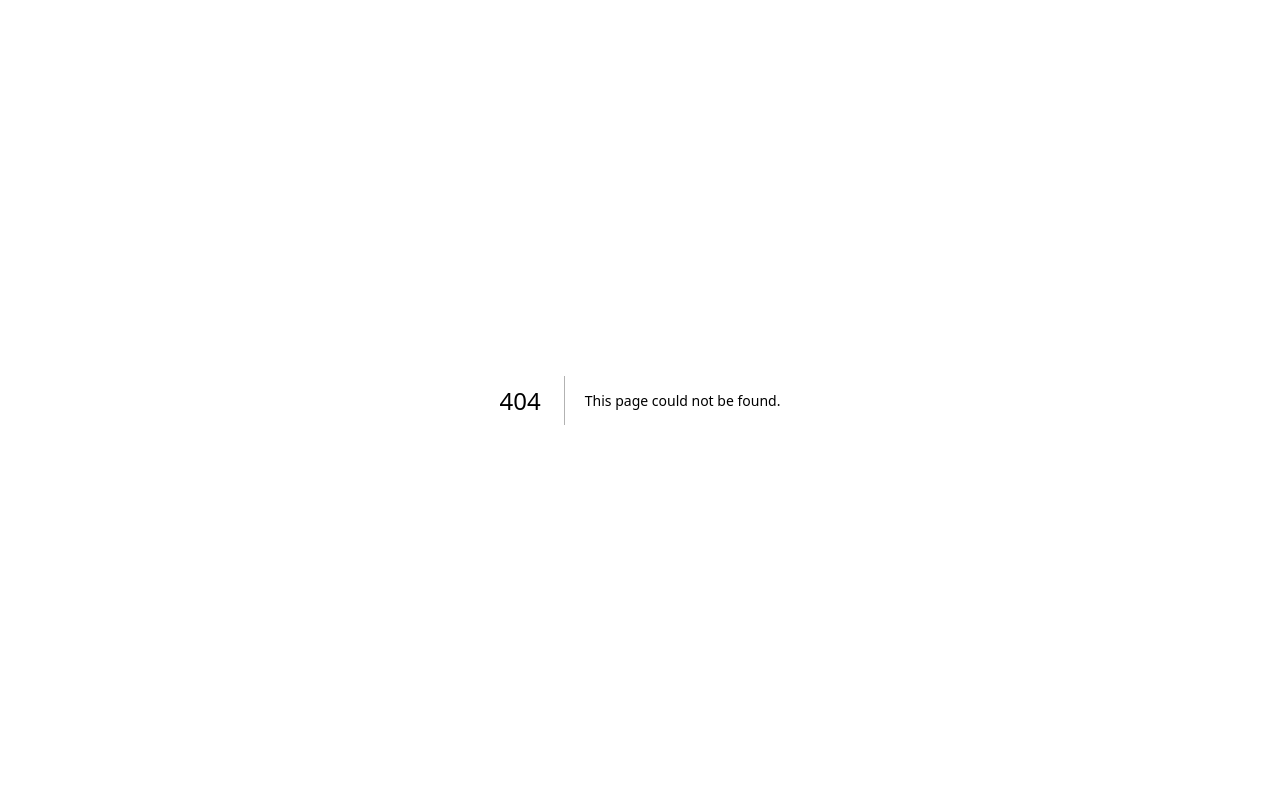
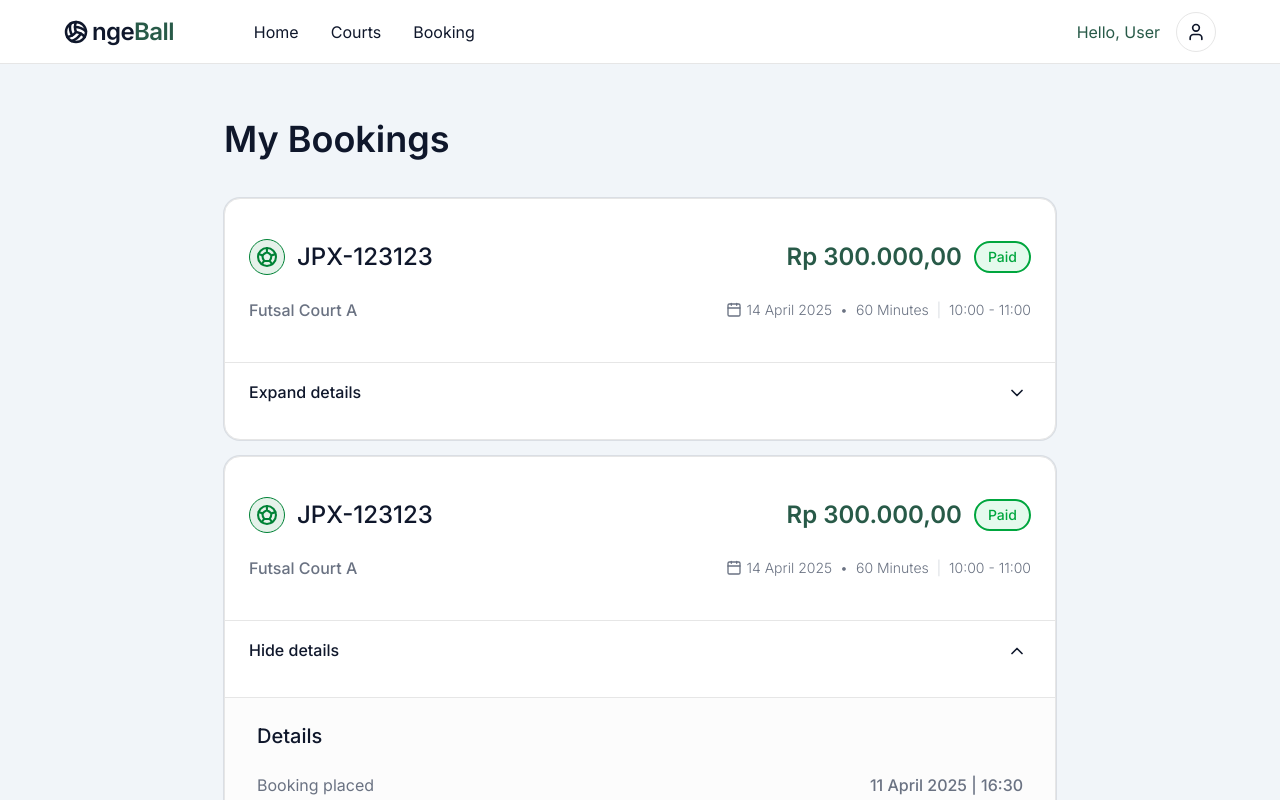
Before and after one commit to juan-dio/ngeball-app, a Next.js app: page /booking in a window 1280 px wide. Before the commit this address had no page. Shown: the top 800 px of the page. Built offline with nearby package versions, Linux system fonts and the light colour scheme.

Commit message:
feat: add booking list page

```diff
--- /dev/null
+++ b/src/app/booking/page.tsx
@@ -0,0 +1,114 @@
+"use client"
+
+import { AppNavbar } from "@/components/navbar"
+import { Footer } from "@/components/footer"
+import { BookingCard } from "@/components/booking-card"
+import {
+  Pagination,
+  PaginationContent,
+  PaginationItem,
+  PaginationLink,
+  PaginationNext,
+  PaginationPrevious,
+  PaginationEllipsis,
+} from "@/components/ui/pagination"
+
+export default function BookingPage() {
+  const bookings = [
+    {
+      id: "JPX-123123",
+      sport: "Futsal",
+      courtName: "Futsal Court A",
+      price: "Rp 300.000,00",
+      status: "Paid",
+      date: "14 April 2025",
+      duration: "60 Minutes",
+      time: "10:00 - 11:00",
+      timeline: [
+        { label: "Booking placed", date: "11 April 2025 | 16:30" },
+        { label: "Payment", date: "11 April 2025 | 17:00" },
+        { label: "Confirmed", date: "11 April 2025 | 17:05" },
+      ],
+      defaultExpanded: false,
+    },
+    {
+      id: "JPX-123123",
+      sport: "Futsal",
+      courtName: "Futsal Court A",
+      price: "Rp 300.000,00",
+      status: "Paid",
+      date: "14 April 2025",
+      duration: "60 Minutes",
+      time: "10:00 - 11:00",
+      timeline: [
+        { label: "Booking placed", date: "11 April 2025 | 16:30" },
+        { label: "Payment", date: "11 April 2025 | 17:00" },
+        { label: "Confirmed", date: "11 April 2025 | 17:05" },
+      ],
+      defaultExpanded: true,
+    },
+    {
+      id: "JPX-123123",
+      sport: "Futsal",
+      courtName: "Futsal Court A",
+      price: "Rp 300.000,00",
+      status: "Paid",
+      date: "14 April 2025",
+      duration: "60 Minutes",
+      time: "10:00 - 11:00",
+      timeline: [
+        { label: "Booking placed", date: "11 April 2025 | 16:30" },
+        { label: "Payment", date: "11 April 2025 | 17:00" },
+        { label: "Confirmed", date: "11 April 2025 | 17:05" },
+      ],
+      defaultExpanded: false,
+    },
+  ]
+
+  return (
+    <div className="flex min-h-screen flex-col bg-background">
+      <AppNavbar />
+      <main className="flex-1 pt-16">
+        <div className="mx-auto flex w-full max-w-300 px-6 flex-col items-center py-12 gap-8">
+          <div className="w-full max-w-[832px] flex flex-col gap-4">
+            <h1 className="text-h1 text-text-primary">My Bookings</h1>
+          </div>
+
+          <div className="w-full flex flex-col items-center gap-4">
+            {bookings.map((booking, index) => (
+              <BookingCard key={index} {...booking} />
+            ))}
+          </div>
+
+          <div className="w-full max-w-[832px] pt-4">
+            <Pagination>
+              <PaginationContent>
+                <PaginationItem>
+                  <PaginationPrevious href="#" />
+                </PaginationItem>
+                <PaginationItem>
+                  <PaginationLink href="#" isActive>
+                    1
+                  </PaginationLink>
+                </PaginationItem>
+                <PaginationItem>
+                  <PaginationLink href="#">2</PaginationLink>
+                </PaginationItem>
+                <PaginationItem>
+                  <PaginationLink href="#">3</PaginationLink>
+                </PaginationItem>
+                <PaginationItem>
+                  <PaginationEllipsis />
+                </PaginationItem>
+                <PaginationItem>
+                  <PaginationNext href="#" />
+                </PaginationItem>
+              </PaginationContent>
+            </Pagination>
+          </div>
+        </div>
+      </main>
+      <Footer />
+    </div>
+  )
+}
--- a/src/components/booking-card.tsx
+++ b/src/components/booking-card.tsx
@@ -4,6 +4,9 @@ import { useState } from "react"
 import { Calendar, ChevronDown, ChevronUp } from "lucide-react"
 import { Card } from "@/components/ui/card"
 import { FutsalIcon } from "@/components/icons/futsal-icon"
+import { BasketballIcon } from "@/components/icons/basketball-icon"
+import { TennisIcon } from "@/components/icons/tennis-icon"
+import { PadelIcon } from "@/components/icons/padel-icon"
 
 interface TimelineItem {
   label: string
@@ -37,6 +40,19 @@ export function BookingCard({
 }: BookingCardProps) {
   const [isExpanded, setIsExpanded] = useState(defaultExpanded)
 
+  const getSportIcon = (sportName: string) => {
+    switch (sportName.toLowerCase()) {
+      case "basketball":
+        return <BasketballIcon className="w-5 h-5 text-[#bb4d00]" />
+      case "tennis":
+        return <TennisIcon className="w-5 h-5 text-[#285a48]" />
+      case "padel":
+        return <PadelIcon className="w-5 h-5 text-[#4c8ce4]" />
+      default:
+        return <FutsalIcon className="w-5 h-5 text-[#008236]" />
+    }
+  }
+
   return (
     <Card className="border border-border rounded-[16px] bg-white w-full max-w-[832px] overflow-hidden shadow-none">
       <div className="p-6 flex flex-col gap-6">
@@ -44,7 +60,7 @@ export function BookingCard({
         <div className="flex flex-col md:flex-row md:items-center justify-between gap-4">
           <div className="flex items-center gap-3">
             <div className="w-9 h-9 rounded-full bg-[#008236]/10 flex items-center justify-center border border-[#008236]">
-              <FutsalIcon className="w-5 h-5 text-[#008236]" />
+              {getSportIcon(sport)}
             </div>
             <span className="text-h2 text-text-primary font-medium">{id}</span>
           </div>
```
